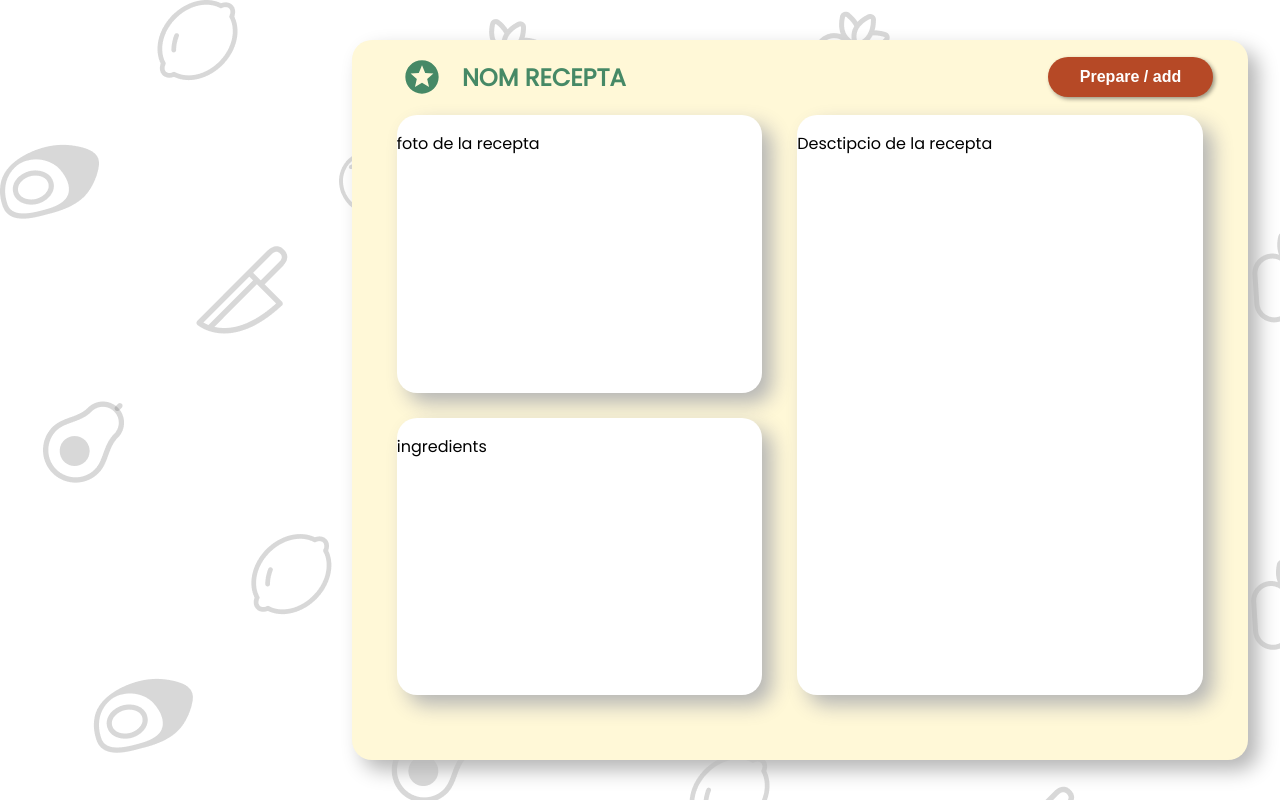
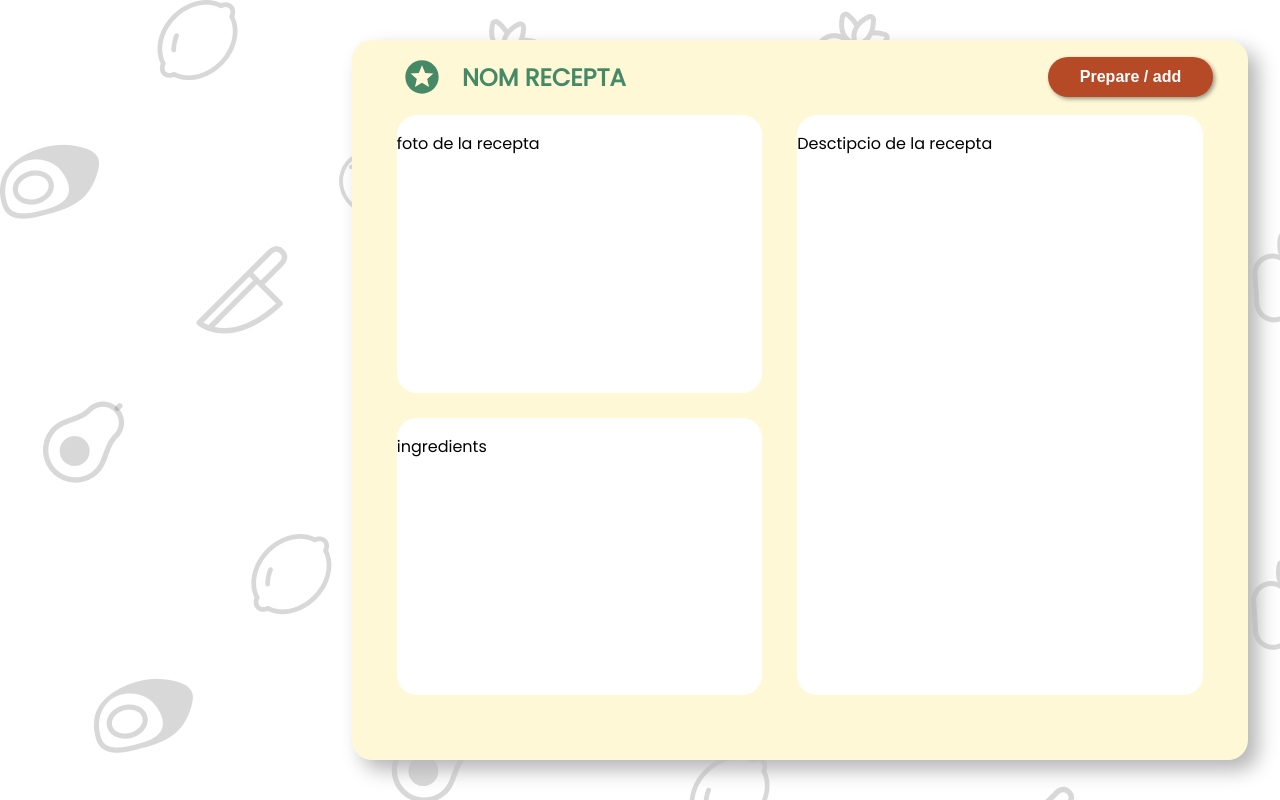
Before and after one commit to aleixcaasas/Improvised_chef, a React (Create React App) app in the folder react-app/: page /components/detailRecipe in a window 1280 px wide. Built offline with nearby package versions, Linux system fonts and the light colour scheme.

Commit message:
eliminar sombres innecesaries

```diff
--- a/react-app/src/components/detailRecipe/DetailRecipe.css
+++ b/react-app/src/components/detailRecipe/DetailRecipe.css
@@ -80,8 +80,6 @@
     width: 100%;
     height: 90%;
     border-radius: 20px;
-    box-shadow: var(--box_shawod);
-
 }
 
 .detail-ingredients-div{
@@ -89,8 +87,6 @@
     width: 100%;
     height: 90%;
     border-radius: 20px;
-    box-shadow: var(--box_shawod);
-
 }
 
 .detail-description-div{
@@ -98,7 +94,6 @@
     width: 100%;
     height: 90%;
     border-radius: 20px;
-    box-shadow: var(--box_shawod);
 }
 
 
```
